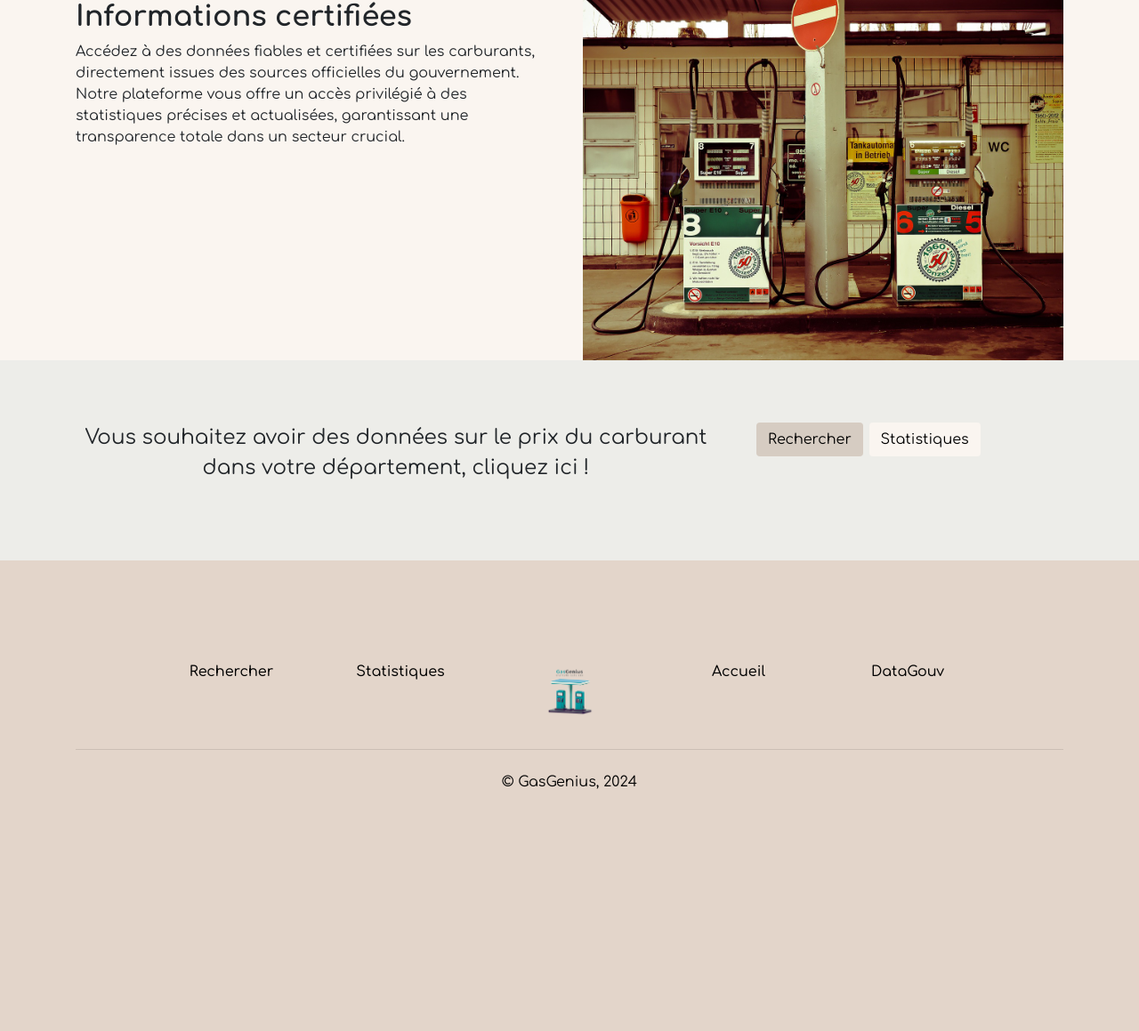
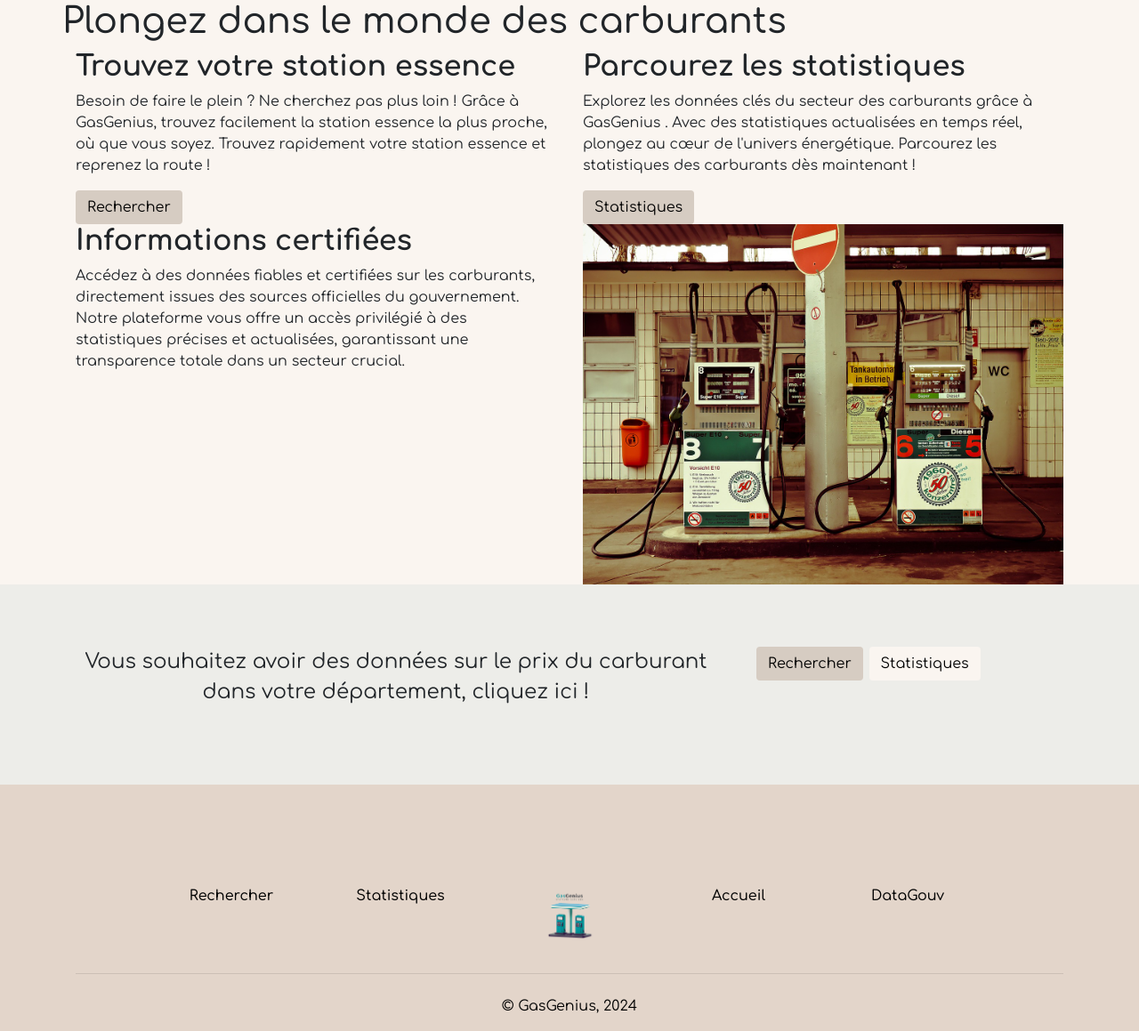
Before and after one commit to oceanetardy/ProjetCarburantPYTHON, a Flask app: page / in a window 1280 px wide. Shown: the part 57-1216 px from the top of the page at 89% size. Before the commit the page ends 944 px from the top, so only its background shows below. Run offline with Flask 3, Linux system fonts and the light colour scheme; some libraries are stand-ins or nearby versions.

Commit message:
[+] Element sur home OK, CSS a faire

```diff
--- a/app/templates/home.html
+++ b/app/templates/home.html
@@ -2,13 +2,32 @@
 {% block title %}GasGenius - Accueil {% endblock %}
 {% block content %}
 <!-- ZONE DOUBLE ROW START-->
-
-
-
-
-
+<div class="container">
+    <div class="row">
+        <h1>Plongez dans le monde des carburants</h1>
+    </div>
+</div>
 
 <div class="container">
+    <div class="row">
+        <div class="col-md-6">
+            <h2><strong>Trouvez votre station essence</strong></h2>
+            <p>Besoin de faire le plein ?  Ne cherchez pas plus loin ! Grâce à GasGenius,
+                trouvez facilement la station essence la plus proche, où que vous soyez.
+                Trouvez rapidement votre station essence et reprenez la route !  </p>
+            <button class="btn  my-2 my-sm-0 btn-brown-clair">Rechercher</button>
+
+        </div>
+        <div class="col-md-6">
+            <h2><strong>Parcourez les statistiques</strong></h2>
+            <p>Explorez les données clés du secteur des carburants grâce à GasGenius .
+                Avec des statistiques actualisées en temps réel,
+                plongez au cœur de l'univers énergétique. Parcourez les statistiques des carburants
+                dès maintenant !  </p>
+            <button class="btn  my-2 my-sm-0 btn-brown-clair">Statistiques</button>
+
+        </div>
+    </div>
     <div class="row">
         <div class="col-md-6">
             <h2><strong>Informations certifiées</strong></h2>
```
Lines whose indentation alone changed are shown as unchanged.
